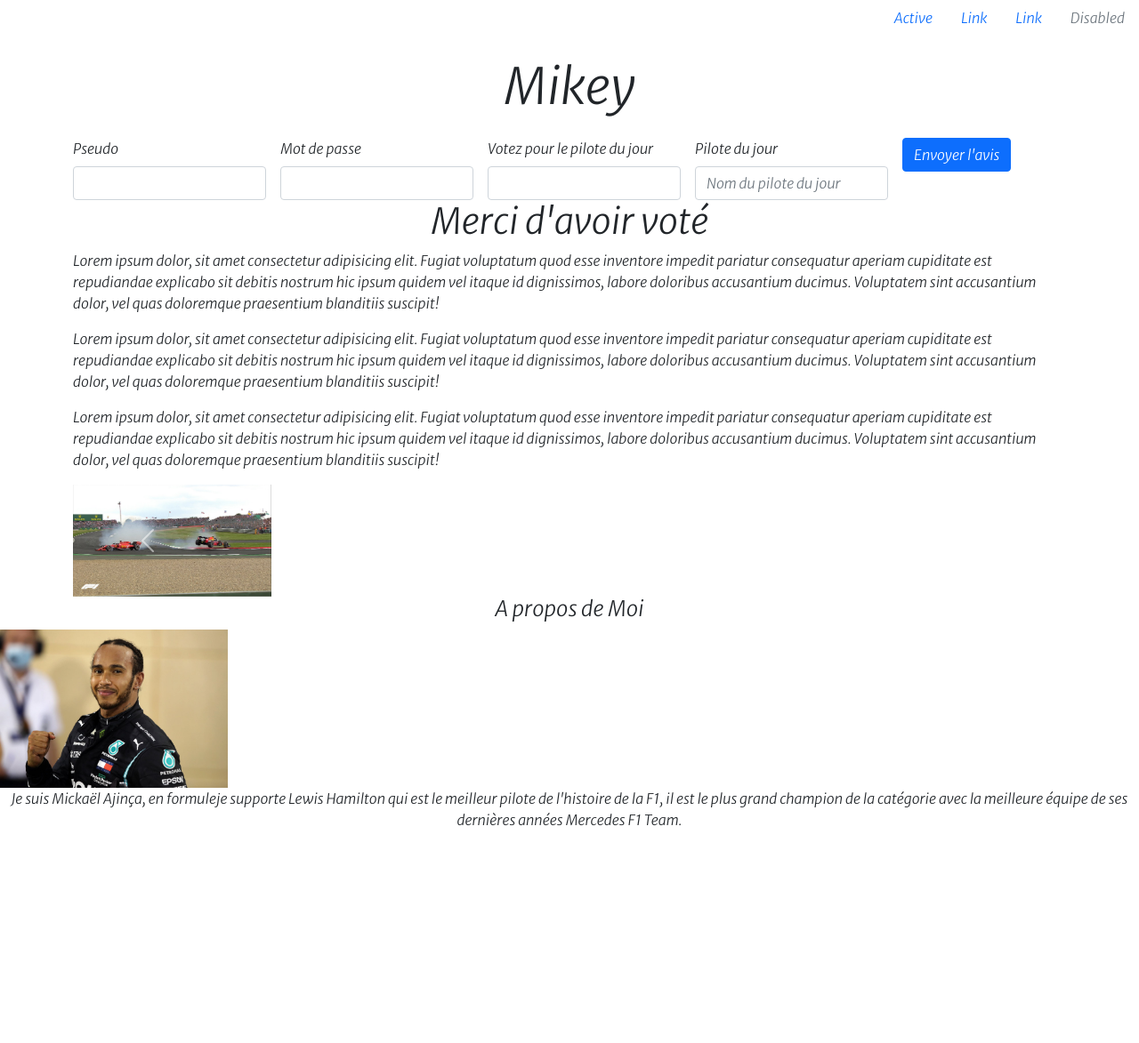
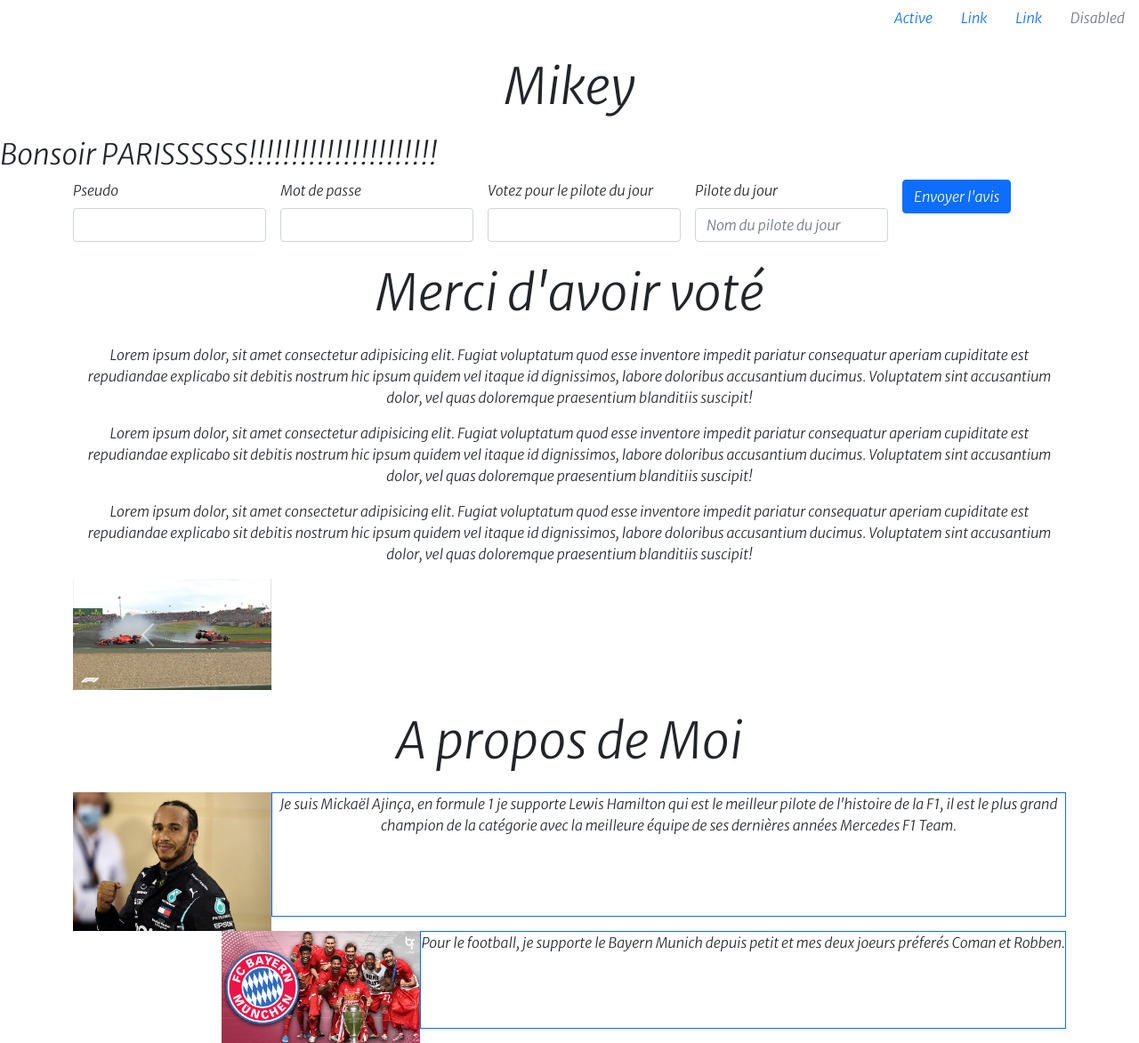
Before and after one commit to MickaelAjinca/Mikey, a PHP site: page / in a window 1280 px wide. Shown: the whole page at 89% size. Before the commit the page ends 929 px from the top, so only its background shows below. Run offline with PHP 8.4, Linux system fonts and the light colour scheme.

Commit message:
ajout titre h2

```diff
--- /dev/null
+++ b/css/style.css
@@ -0,0 +1,14 @@
+body {
+    font-family: 'Lato', sans-serif;
+    font-family: 'Merriweather Sans', sans-serif;
+}
+
+h1 {
+    font-family: 'Merriweather Sans', sans-serif;
+}
+
+#img {
+    height: 20%;
+    width: 20%;
+
+}
--- a/index.php
+++ b/index.php
@@ -1,8 +1,3 @@
-<?php
-
-
-?>
-
 <!doctype html>
 <html lang="fr">
 
@@ -21,8 +16,12 @@
     <link href="https://cdn.jsdelivr.net/npm/bootstrap@5.1.3/dist/css/bootstrap.min.css" rel="stylesheet"
         integrity="sha384-1BmE4kWBq78iYhFldvKuhfTAU6auU8tT94WrHftjDbrCEXSU1oBoqyl2QvZ6jIW3" crossorigin="anonymous">
 
+    <link rel="stylesheet" href="style.css">
+
+
     <title>Mikey</title>
     <style>
+
     body {
     font-family: 'Lato', sans-serif;
     font-family: 'Merriweather Sans', sans-serif;
@@ -38,6 +37,7 @@
 
 }
 </style>
+
 </head>
 
 <body>
@@ -57,6 +57,7 @@
     </ul>
 
     <h1 class="text-center display-4 my-4">Mikey</h1>
+    <h2>Bonsoir PARISSSSSS!!!!!!!!!!!!!!!!!!!!!!</h2>
     <div class="container">
 
         <form class="row g-3">
@@ -82,13 +83,22 @@
         </form>
 
 
-<h1 class="text-center">Merci d'avoir voté</h1>
+        <h1 class="text-center display-4 my-4">Merci d'avoir voté</h1>
 
-    <p>Lorem ipsum dolor, sit amet consectetur adipisicing elit. Fugiat voluptatum quod esse inventore impedit pariatur consequatur aperiam cupiditate est repudiandae explicabo sit debitis nostrum hic ipsum quidem vel itaque id dignissimos, labore doloribus accusantium ducimus. Voluptatem sint accusantium dolor, vel quas doloremque praesentium blanditiis suscipit!
+        <p class="text-center">Lorem ipsum dolor, sit amet consectetur adipisicing elit. Fugiat voluptatum quod esse inventore impedit
+            pariatur consequatur aperiam cupiditate est repudiandae explicabo sit debitis nostrum hic ipsum quidem vel
+            itaque id dignissimos, labore doloribus accusantium ducimus. Voluptatem sint accusantium dolor, vel quas
+            doloremque praesentium blanditiis suscipit!
         </p>
-    <p>Lorem ipsum dolor, sit amet consectetur adipisicing elit. Fugiat voluptatum quod esse inventore impedit pariatur consequatur aperiam cupiditate est repudiandae explicabo sit debitis nostrum hic ipsum quidem vel itaque id dignissimos, labore doloribus accusantium ducimus. Voluptatem sint accusantium dolor, vel quas doloremque praesentium blanditiis suscipit!
+        <p class="text-center">Lorem ipsum dolor, sit amet consectetur adipisicing elit. Fugiat voluptatum quod esse inventore impedit
+            pariatur consequatur aperiam cupiditate est repudiandae explicabo sit debitis nostrum hic ipsum quidem vel
+            itaque id dignissimos, labore doloribus accusantium ducimus. Voluptatem sint accusantium dolor, vel quas
+            doloremque praesentium blanditiis suscipit!
         </p>
-    <p>Lorem ipsum dolor, sit amet consectetur adipisicing elit. Fugiat voluptatum quod esse inventore impedit pariatur consequatur aperiam cupiditate est repudiandae explicabo sit debitis nostrum hic ipsum quidem vel itaque id dignissimos, labore doloribus accusantium ducimus. Voluptatem sint accusantium dolor, vel quas doloremque praesentium blanditiis suscipit!
+        <p class="text-center">Lorem ipsum dolor, sit amet consectetur adipisicing elit. Fugiat voluptatum quod esse inventore impedit
+            pariatur consequatur aperiam cupiditate est repudiandae explicabo sit debitis nostrum hic ipsum quidem vel
+            itaque id dignissimos, labore doloribus accusantium ducimus. Voluptatem sint accusantium dolor, vel quas
+            doloremque praesentium blanditiis suscipit!
         </p>
 
         <div id="carouselExampleIndicators" class="carousel slide" data-bs-ride="carousel">
@@ -123,14 +133,25 @@
             </button>
         </div>
 
+        <h4 class="text-center display-4 my-4">A propos de Moi</h4>
+
+        <div class="d-flex align-item-center">
+            <img src="image/LH.jpg" alt="" id="img">
+            <P class="text-center border border-primary">Je suis Mickaël Ajinça, en formule 1 je supporte Lewis Hamilton
+                qui est le meilleur pilote de l'histoire de la F1, il est le plus grand champion de la catégorie avec la
+                meilleure équipe de ses dernières années Mercedes F1 Team.</P>
         </div>
-<footer>
-  <h4 class="text-center">A propos de Moi</h4>
 
-  <img src="image/LH.jpg" alt="" id="img" class="d-block">
-  <P class="text-center">Je suis Mickaël Ajinça, en formuleje supporte Lewis Hamilton qui est le meilleur pilote de l'histoire de la F1, il est le plus grand champion de la catégorie avec la meilleure équipe de ses dernières années Mercedes F1 Team.</P>
+        <section>
+            <div class="d-flex justify-content-end">
+                <img src="image/bayern-munich.jpg" alt="" id="img">
+                <P class="text-center border border-primary">Pour le football, je supporte le Bayern Munich depuis petit
+                    et mes deux joeurs préferés Coman et Robben.</P>
+            </div>
+        </section>
+    </div>
 
-</footer>
+
     <script src="https://cdn.jsdelivr.net/npm/bootstrap@5.1.3/dist/js/bootstrap.bundle.min.js"
         integrity="sha384-ka7Sk0Gln4gmtz2MlQnikT1wXgYsOg+OMhuP+IlRH9sENBO0LRn5q+8nbTov4+1p" crossorigin="anonymous">
     </script>
```
Also changed, not shown: image/Bayern-Munich.jpg (added). Lines whose indentation alone changed are shown as unchanged.
